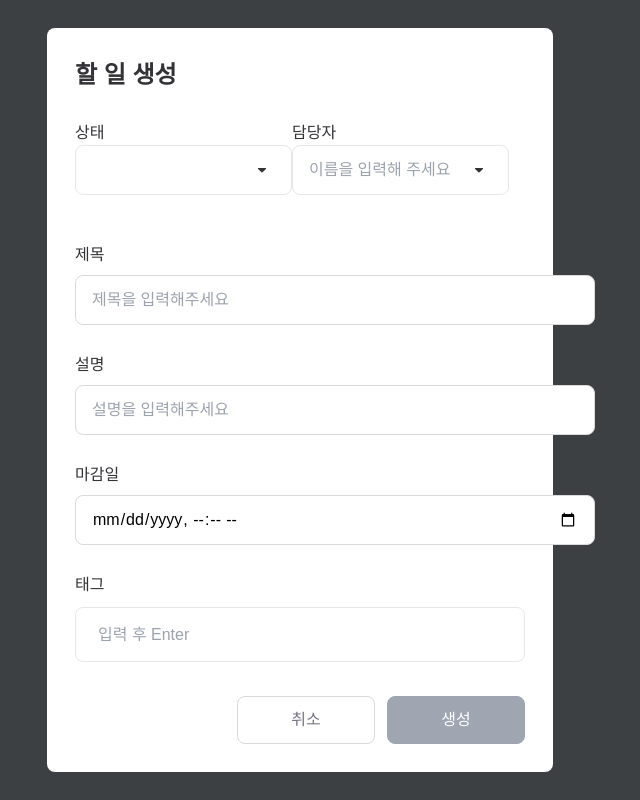
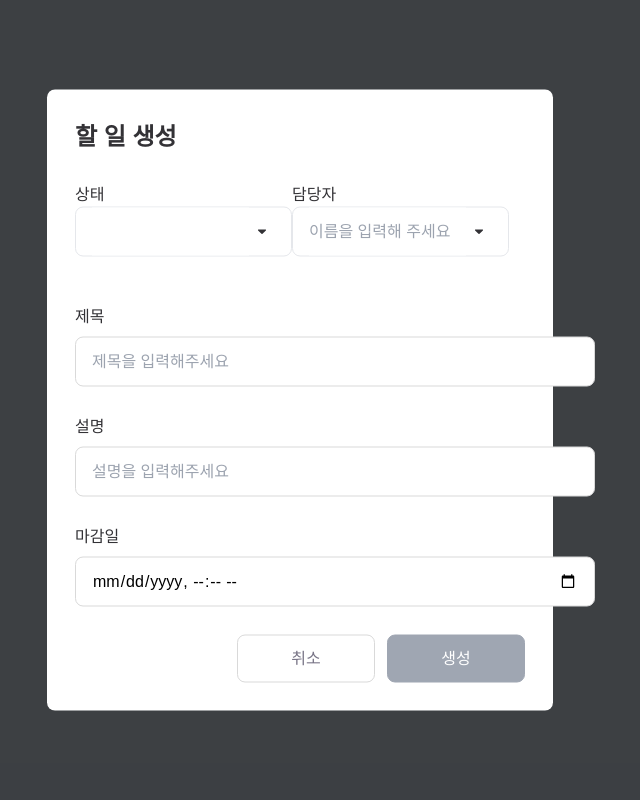
Before and after one commit to only-arrow-function/Taskify, a Next.js app: page /temporary-ayoung in a window 1280 px wide. Shown: the whole page, without its empty margins (340-980 px from the left). Built offline with nearby package versions, Linux system fonts and the light colour scheme.

Commit message:
style [윤아영] : prettier 적용

```diff
--- a/components/modal/modal-edit-todo.tsx
+++ b/components/modal/modal-edit-todo.tsx
@@ -14,14 +14,14 @@ const ModalEditTodo = () => {
       <BackDrop />
       <ModalNewTodoLayout>
         <ModalTitle>할 일 생성</ModalTitle>
-          <GridLayout>
-            <StateDropdown/>
-            <ManagerDropdown placeholder='이름을 입력해 주세요'/>
-          </GridLayout>
-          <InputField label="제목" type="text" id="title" placeholder="제목을 입력해주세요" />
-          <InputField label="설명" type="" id="context" placeholder="설명을 입력해주세요" />
-          <InputField label="마감일" type="datetime-local" id="calendar" placeholder="날짜를 입력해주세요" />
-          <InputWithTag label="태그" id="tag" type="text" placeholder="입력 후 Enter" />
+        <GridLayout>
+          <StateDropdown />
+          <ManagerDropdown placeholder="이름을 입력해 주세요" />
+        </GridLayout>
+        <InputField label="제목" type="text" id="title" placeholder="제목을 입력해주세요" />
+        <InputField label="설명" type="" id="context" placeholder="설명을 입력해주세요" />
+        <InputField label="마감일" type="datetime-local" id="calendar" placeholder="날짜를 입력해주세요" />
+        {/* <InputWithTag label="태그" id="tag" type="text" placeholder="입력 후 Enter" /> */}
         <ModalButtonGroup positiveName="생성" />
       </ModalNewTodoLayout>
     </>
```
